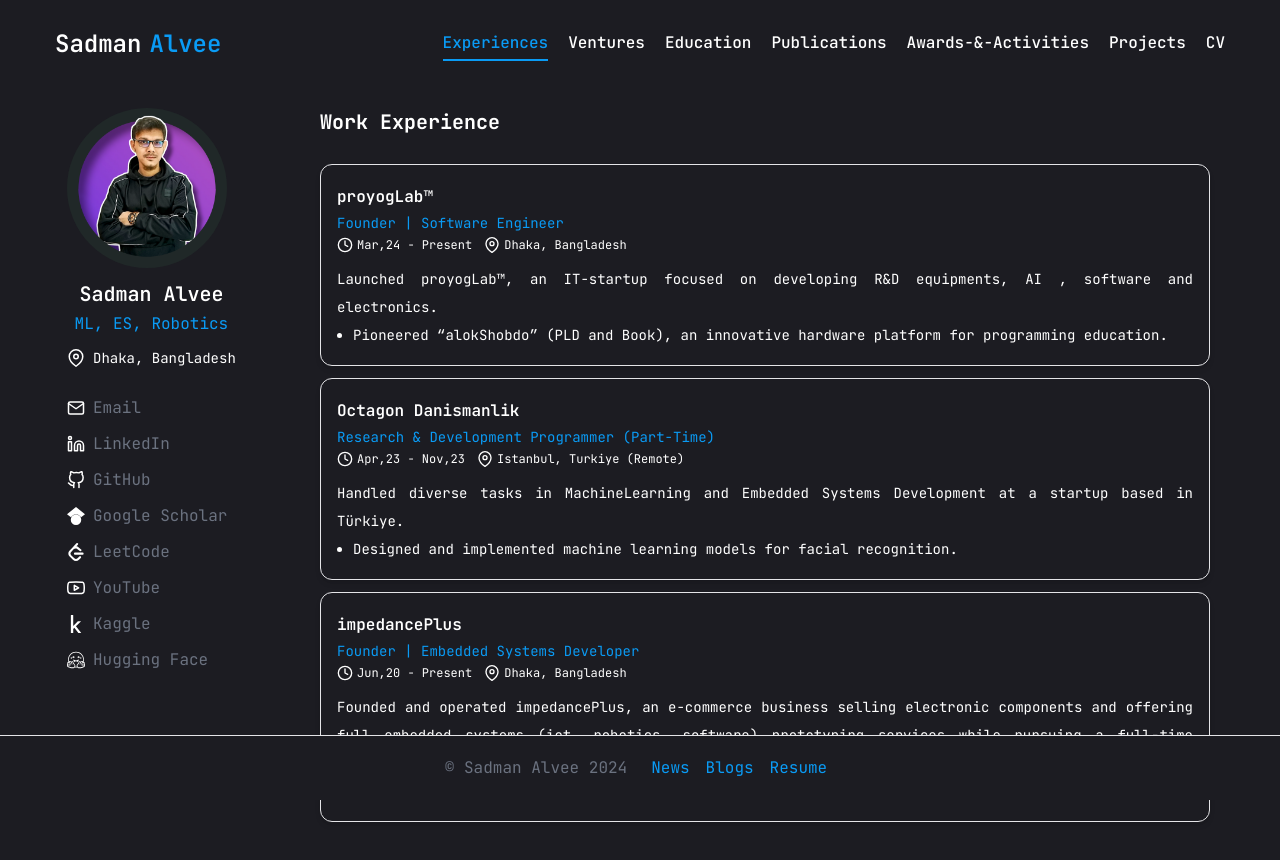
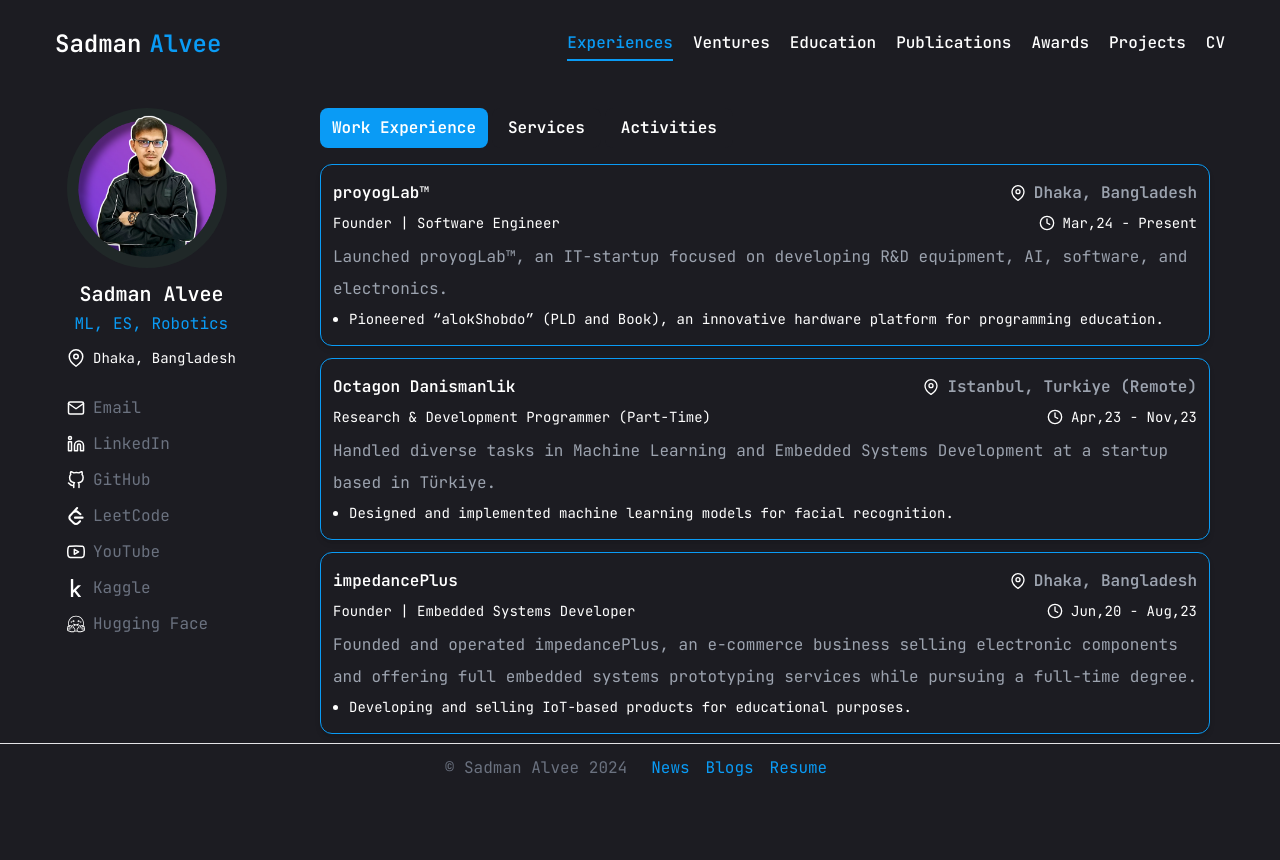
Before and after one commit to pointer2Alvee/website-portfolio-alvee, a Next.js app: page /experiences in a window 1280 px wide. Shown: the top 860 px of the page. Built offline with nearby package versions, Linux system fonts and the light colour scheme.

Commit message:
#8, experience section work ongoing , updates done and footer oerlap problem fixed

```diff
--- a/app/experiences/page.jsx
+++ b/app/experiences/page.jsx
@@ -1,90 +1,171 @@
 "use client";
-import React from 'react';
-import { FiMapPin, FiClock } from 'react-icons/fi';
+import React, { useState } from "react";
+import { FiMapPin, FiClock } from "react-icons/fi";
 
 const experiences = [
   {
     id: 1,
     company: "proyogLab™",
+    link: "https://www.facebook.com/proyogLab",
     position: "Founder | Software Engineer",
     duration: "Mar,24 - Present",
     location: "Dhaka, Bangladesh",
-    intro: "Launched proyogLab™, an IT-startup focused on developing R&D equipments, AI , software and electronics.",
+    intro: "Launched proyogLab™, an IT-startup focused on developing R&D equipment, AI, software, and electronics.",
     logo: "/images/profilePic.png",
     details: [
       "Pioneered “alokShobdo” (PLD and Book), an innovative hardware platform for programming education.",
-    ]
+    ],
   },
   {
     id: 2,
     company: "Octagon Danismanlik",
+    link: "https://www.facebook.com/proyogLab",
     position: "Research & Development Programmer (Part-Time)",
     duration: "Apr,23 - Nov,23",
     location: "Istanbul, Turkiye (Remote)",
-    intro: "Handled diverse tasks in MachineLearning and Embedded Systems Development at a startup based in Türkiye.",
+    intro: "Handled diverse tasks in Machine Learning and Embedded Systems Development at a startup based in Türkiye.",
     logo: "/proyogLab.png",
     details: [
       "Designed and implemented machine learning models for facial recognition.",
-
-    ]
+    ],
   },
   {
     id: 3,
     company: "impedancePlus",
+    link: "https://www.facebook.com/impedanceplus",
     position: "Founder | Embedded Systems Developer",
-    duration: "Jun,20 - Present",
+    duration: "Jun,20 - Aug,23",
     location: "Dhaka, Bangladesh",
     logo: "/proyogLab.png",
-    intro: "Founded and operated impedancePlus, an e-commerce business selling electronic components and offering full embedded systems (iot, robotics, software) prototyping services while pursuing a full-time degree.",
+    intro: "Founded and operated impedancePlus, an e-commerce business selling electronic components and offering full embedded systems prototyping services while pursuing a full-time degree.",
     details: [
       "Developing and selling IoT-based products for educational purposes.",
-
-    ]
+    ],
   },
-
 ];
 
 const Experiences = () => {
+  const [activeTab, setActiveTab] = useState("work");
+
   return (
     <section className="px-0 py-2">
       <div className="container mx-auto">
-        <h1 className="text-xl font-bold mb-7 text-white">Work Experience</h1>
+        {/* Tabs */}
+        <div className="flex gap-1 mb-3">
+          <button
+            onClick={() => setActiveTab("work")}
+            className={`py-1 px-3 text-white font-semibold rounded-lg ${
+              activeTab === "work" ? "bg-accent" : "bg-primary"
+            }`}
+          >
+            Work Experience
+          </button>
+          <button
+            onClick={() => setActiveTab("services")}
+            className={`py-1 px-4 text-white font-semibold rounded-lg ${
+              activeTab === "services" ? "bg-accent" : "bg-primary"
+            }`}
+          >
+            Services
+          </button>
+          <button
+            onClick={() => setActiveTab("activities")}
+            className={`py-1 px-4 text-white font-semibold rounded-lg ${
+              activeTab === "activities" ? "bg-accent" : "bg-primary"
+            }`}
+          >
+            Activities
+          </button>
+        </div>
 
-        <div className="flex flex-col gap-3">
+        {/* Conditional Rendering */}
+        <div className="flex flex-col gap-1">
+          {activeTab === "work" && (
+            <>
               {experiences.map((item) => (
                 <div
                   key={item.id}
-              className="flex items-center gap-5 p-4 border rounded-xl bg-primary text-white shadow-md"
+                  className="p-3 mb-1 mt-1 border border-accent rounded-xl bg-primary text-white shadow-md"
                 >
-              {/* Details */}
-              <div className="flex flex-col text-justify">
-                <h2 className="text-md font-semibold">{item.company}</h2>
-                <p className="text-sm text-accent mt-0">{item.position}</p>
-                <div className="flex items-center gap-3 text-gray-400 text-xs mt-0 mb-2">
-                  <span className="flex items-center gap-1">
+                  {/* Company and Location */}
+                  <div className="flex justify-between items-center text-md font-semibold">
+                    <span>
+                      <a href={item.link} target="_blank" className="text-white hover:text-blue-500 transition-colors duration-200">
+                        {item.company}
+                        </a>
+                    </span>
+                    <span className="flex items-center gap-2 text-gray-400">
+                        <FiMapPin size={16} />
+                        {item.location}
+                      </span>
+                  </div>
+
+                  {/* Position and Duration */}
+                  <div className="flex justify-between items-center text-sm text-accent">
+
+                    <span> {item.position}</span>
+                    <span className="flex items-center gap-2">
                         <FiClock size={16} />
                         {item.duration}
                     </span>
-                  <span className="flex items-center gap-1">
-                    <FiMapPin size={16} />
-                    {item.location}
-                  </span>
+                  </div>
 
-                </div>
-                <div className="flex items-center gap-1 text-gray-400 text-sm" >
-                  <span>
-                    {item.intro}
-                  </span>
-                </div>
-                {/* Bullet Points for Details */}
-                <ul className="list-disc pl-4 text-gray-300 text-sm ">
+                  {/* Intro */}
+                  <p className="mt-1 text-gray-400">{item.intro}</p>
+                  {/* Bullet Points */}
+                  <ul className="list-disc px-4 text-gray-300 text-sm mt-0">
                     {item.details.map((detail, index) => (
                       <li key={index}>{detail}</li>
                     ))}
                   </ul>
                 </div>
+              ))}
+            </>
+          )}
+
+          {activeTab === "services" && (
+            <div className="p-4 bg-primary text-white rounded-xl">
+              <h3 className="font-semibold text-lg mb-3">Our Services</h3>
+              <ul className="list-disc pl-4 text-gray-300">
+                <li>
+                  Creating Embedded Systems
+                  <ul className="list-circle pl-4 text-blue-500">
+                    <li>
+                      <a href="/project1" target="_blank">
+                        Previous Work 1
+                      </a>
+                    </li>
+                    <li>
+                      <a href="/project2" target="_blank">
+                        Previous Work 2
+                      </a>
+                    </li>
+                  </ul>
+                </li>
+                <li>
+                  Tutoring
+                  <ul className="list-circle pl-4 text-blue-500">
+                    <li>
+                      <a href="/tutoring" target="_blank">
+                        Tutoring Details
+                      </a>
+                    </li>
+                  </ul>
+                </li>
+              </ul>
             </div>
-          ))}
+          )}
+
+          {activeTab === "activities" && (
+            <div className="p-4 bg-primary text-white rounded-xl">
+              <h3 className="font-semibold text-lg mb-3">Activities</h3>
+              <ul className="list-disc pl-4 text-gray-300">
+                <li>Participating in various competitions</li>
+                <li>Business Works</li>
+                <li>Environmental Care Certifications</li>
+              </ul>
+            </div>
+          )}
         </div>
       </div>
     </section>
--- a/app/globals.css
+++ b/app/globals.css
@@ -73,3 +73,7 @@ body {
 
   }
 }
+
+.main-content {
+  padding-bottom: 10%; /* Same as footer height */
+}
--- a/app/layout.jsx
+++ b/app/layout.jsx
@@ -47,7 +47,7 @@ export default function RootLayout({ children }) {
                   <SideProfile />
                 </aside>
             {/* Right Side: Page Content */}
-                <section className="w-full lg:w-[80%] bg-primary overflow-auto">
+                <section className="w-full lg:w-[80%] bg-primary overflow-auto main-content">
                   {children}
                   <Footer />
                 </section>
--- a/components/Footer.jsx
+++ b/components/Footer.jsx
@@ -2,7 +2,7 @@ import Link from "next/link";
 
 const Footer = () => {
   return (
-    <footer className="fixed bottom-0 left-0 w-full xs:h-[10%] text-center border-t pt-4 bg-primary text-white">
+    <footer className="fixed bottom-0 left-0 w-full xs:h-[10%] text-center border-t pt-2 bg-primary text-white">
       <div className="flex flex-row justify-center items-center mt-0 mb-4">
         <p className="text-gray-500 mr-4">
           &copy; Sadman Alvee 2024
--- a/components/Nav.jsx
+++ b/components/Nav.jsx
@@ -31,7 +31,7 @@ const links = [
 
     },
     {
-        name : "Awards-&-Activities",
+        name : "Awards",
         path : "/awards_activities",
 
     },
--- a/components/SideProfile.jsx
+++ b/components/SideProfile.jsx
@@ -48,29 +48,28 @@ const SideProfile = () => {
                 </CollapsibleTrigger>
                 <CollapsibleContent className="mt-2 space-y-3">
                   <div className="flex flex-col items-left gap-1">
-                    <a href="mailto:pointer2alvee@gmail.com" className="flex items-center gap-2 text-gray-500 hover:text-green-200">
+                  <a href="mailto:your_email@example.com" className="flex items-center gap-2 text-gray-500 hover:text-green-200">
                     <FiMail size={18} /> Email
                 </a>
-
-                    <a href="https://linkedin.com" target="_blank" rel="noopener noreferrer" className="flex items-center gap-2 text-gray-500 hover:text-blue-600">
+                <a href="https://linkedin.com/in/sadman-alvee-1bb464249" target="_blank" rel="noopener noreferrer" className="flex items-center gap-2 text-gray-500 hover:text-blue-600">
                     <FiLinkedin size={18} /> LinkedIn
                 </a>
-                    <a href="https://github.com" target="_blank" rel="noopener noreferrer" className="flex items-center gap-2 text-gray-500 hover:text-white">
+                <a href="https://github.com/Pointer2Alvee" target="_blank" rel="noopener noreferrer" className="flex items-center gap-2 text-gray-500 hover:text-white">
                     <FiGithub size={18} /> GitHub
                 </a>
-                    <a href="https://scholar.google.com" target="_blank" rel="noopener noreferrer" className="flex items-center gap-2 text-gray-500 hover:text-green-600">
+                {/*}<a href="https://scholar.google.com" target="_blank" rel="noopener noreferrer" className="flex items-center gap-2 text-gray-500 hover:text-green-600">
                     <SiGooglescholar size={18} /> Google Scholar
-                    </a>
-                    <a href="https://leetcode.com" target="_blank" rel="noopener noreferrer" className="flex items-center gap-2 text-gray-500 hover:text-orange-500">
+                </a>{*/}
+                <a href="https://www.leetcode.com/iamalvee" target="_blank" rel="noopener noreferrer" className="flex items-center gap-2 text-gray-500 hover:text-orange-500">
                     <SiLeetcode size={18} /> LeetCode
                 </a>
-                    <a href="https://youtube.com" target="_blank" rel="noopener noreferrer" className="flex items-center gap-2 text-gray-500 hover:text-red-600">
+                <a href="https://www.youtube.com/@pointer2Alvee" target="_blank" rel="noopener noreferrer" className="flex items-center gap-2 text-gray-500 hover:text-red-600">
                     <FiYoutube size={18} /> YouTube
                 </a>
-                    <a href="https://www.kaggle.com" target="_blank" rel="noopener noreferrer" className="flex items-center gap-2 text-gray-500 hover:text-blue-400">
+                <a href="https://kaggle.com/pointer2alvee" target="_blank" rel="noopener noreferrer" className="flex items-center gap-2 text-gray-500 hover:text-blue-400">
                     <FaKaggle size={18} /> Kaggle
                 </a>
-                    <a href="https://huggingface.co" target="_blank" rel="noopener noreferrer" className="flex items-center gap-2 text-gray-500 hover:text-yellow-300">
+                <a href="https://huggingface.co/iamAlvee" target="_blank" rel="noopener noreferrer" className="flex items-center gap-2 text-gray-500 hover:text-yellow-300">
                     <SiHuggingface size={18} /> Hugging Face
                 </a>
 
@@ -84,25 +83,25 @@ const SideProfile = () => {
               <a href="mailto:your_email@example.com" className="flex items-center gap-2 text-gray-500 hover:text-green-200">
                 <FiMail size={18} /> Email
               </a>
-              <a href="https://linkedin.com" target="_blank" rel="noopener noreferrer" className="flex items-center gap-2 text-gray-500 hover:text-blue-600">
+              <a href="https://linkedin.com/in/sadman-alvee-1bb464249" target="_blank" rel="noopener noreferrer" className="flex items-center gap-2 text-gray-500 hover:text-blue-600">
                 <FiLinkedin size={18} /> LinkedIn
               </a>
-              <a href="https://github.com" target="_blank" rel="noopener noreferrer" className="flex items-center gap-2 text-gray-500 hover:text-white">
+              <a href="https://github.com/Pointer2Alvee" target="_blank" rel="noopener noreferrer" className="flex items-center gap-2 text-gray-500 hover:text-white">
                 <FiGithub size={18} /> GitHub
               </a>
-              <a href="https://scholar.google.com" target="_blank" rel="noopener noreferrer" className="flex items-center gap-2 text-gray-500 hover:text-green-600">
+              {/*}<a href="https://scholar.google.com" target="_blank" rel="noopener noreferrer" className="flex items-center gap-2 text-gray-500 hover:text-green-600">
                 <SiGooglescholar size={18} /> Google Scholar
-              </a>
-              <a href="https://leetcode.com" target="_blank" rel="noopener noreferrer" className="flex items-center gap-2 text-gray-500 hover:text-orange-500">
+              </a>{*/}
+              <a href="https://www.leetcode.com/iamalvee" target="_blank" rel="noopener noreferrer" className="flex items-center gap-2 text-gray-500 hover:text-orange-500">
                 <SiLeetcode size={18} /> LeetCode
               </a>
-              <a href="https://youtube.com" target="_blank" rel="noopener noreferrer" className="flex items-center gap-2 text-gray-500 hover:text-red-600">
+              <a href="https://www.youtube.com/@pointer2Alvee" target="_blank" rel="noopener noreferrer" className="flex items-center gap-2 text-gray-500 hover:text-red-600">
                 <FiYoutube size={18} /> YouTube
               </a>
-              <a href="https://www.kaggle.com" target="_blank" rel="noopener noreferrer" className="flex items-center gap-2 text-gray-500 hover:text-blue-400">
+              <a href="https://kaggle.com/pointer2alvee" target="_blank" rel="noopener noreferrer" className="flex items-center gap-2 text-gray-500 hover:text-blue-400">
                 <FaKaggle size={18} /> Kaggle
               </a>
-              <a href="https://huggingface.co" target="_blank" rel="noopener noreferrer" className="flex items-center gap-2 text-gray-500 hover:text-yellow-300">
+              <a href="https://huggingface.co/iamAlvee" target="_blank" rel="noopener noreferrer" className="flex items-center gap-2 text-gray-500 hover:text-yellow-300">
                 <SiHuggingface size={18} /> Hugging Face
               </a>
             </div>
```
Lines whose indentation alone changed are shown as unchanged.
